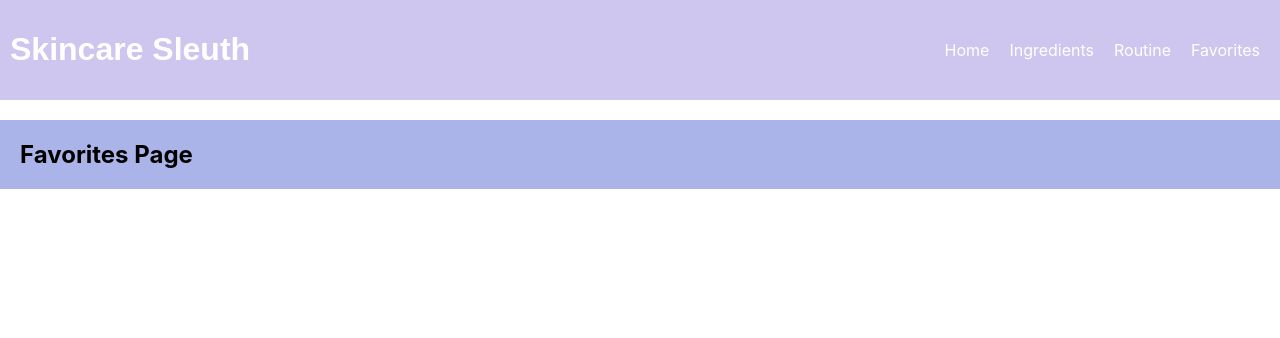
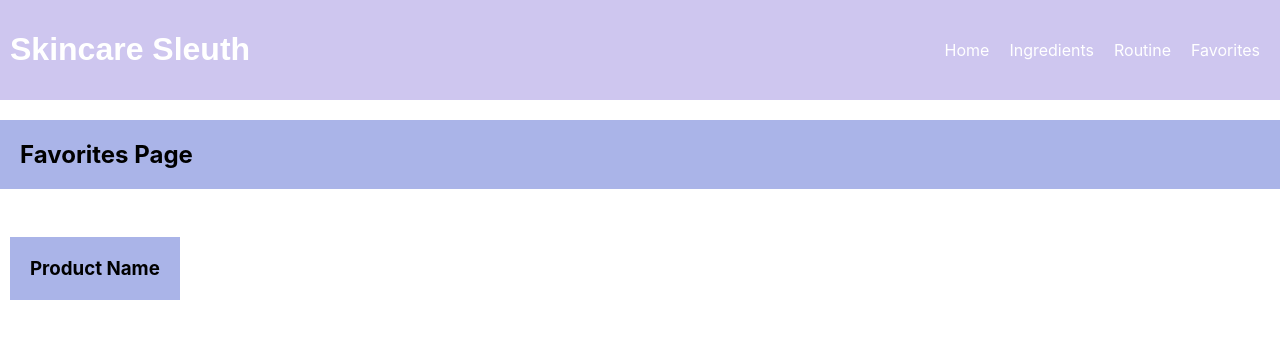
Before and after one commit to pammitu/skincare-sleuth, a React (Create React App) app: page /favorites in a window 1280 px wide. Shown: the top 338 px of the page. Built offline with nearby package versions, Linux system fonts and the light colour scheme.

Commit message:
touching up styling

```diff
--- a/src/components/FavoritesPage.css
+++ b/src/components/FavoritesPage.css
@@ -9,3 +9,35 @@
     list-style: disc;
     padding-left: 40px;
 }
+
+.favorites-header {
+    display: flex;
+    justify-content: space-between;
+    padding: 10px;
+}
+
+.favorites-item {
+    display: flex;
+    justify-content: space-between;
+    padding: 10px;
+    border-bottom: 1px solid plum;
+}
+
+.favorites-item p {
+    flex-basis: 45%;
+    margin: 0;
+    padding-left: 10px;
+    border-bottom: 1px solid violet;
+    text-transform: capitalize;
+}
+
+.favorites-item textarea {
+    flex-basis: 50%;
+    padding-left: 10px;
+    resize: vertical;
+}
+
+h3{
+    padding: 20px;
+    background-color: #aab4e8
+}
--- a/src/components/FavoritesPage.js
+++ b/src/components/FavoritesPage.js
@@ -1,16 +1,33 @@
-import React from "react";
+import React, { useState } from "react";
 import './FavoritesPage.css';
 
 function FavoritesPage({ favorites }) {
+    const [notes, setNotes] = useState(Array(favorites.length).fill(''));
+
+    const handleNoteChange = (index, newNote) => {
+        const newNotes = [...notes];
+        newNotes[index] = newNotes;
+        setNotes(newNotes);
+    };
 
     return (
-        <div>
+        <div className="favorites-page">
             <h2 id="favorites-title">Favorites Page</h2>
-            <ul className="favorites-list">
+            <div className="favorites-header">
+                <h3>Product Name</h3>
+
+            </div>
             {favorites.map((favorite, index) => (
-                <li key={index}>{favorite.product_name}</li>
+                <div key={index} className="favorite-item">
+                    <p>{favorite.product_name}</p>
+                    <textarea
+                    rows="2"
+                    placeholder="Add note..."
+                    value={notes[index]}
+                    onChange={e => handleNoteChange(index, e.target.value)}
+                    />
+                </div>
             ))}
-            </ul>
         </div>
     );
 }
--- a/src/components/RoutinePage.css
+++ b/src/components/RoutinePage.css
@@ -45,3 +45,8 @@
     margin-bottom: 5px;
     text-transform: capitalize;
 }
+
+textarea {
+    width: 90%;
+    height: 125px;
+}
--- a/src/components/RoutinePage.js
+++ b/src/components/RoutinePage.js
@@ -35,8 +35,8 @@ return (
                         {Object.keys(routine[day]).map((time) => (
                             <div key={time} className="grid-cell">
                                 <label>{time}</label>
-                                <input
-                                type="text"
+                                <textarea
+                                rows="4"
                                 value={routine[day][time]}
                                 onChange={(e) => updateRoutine(day, time, e.target.value)}
                                 />
```
Also changed, not shown: 1 other file (tests, documents, lock files or other folders).
